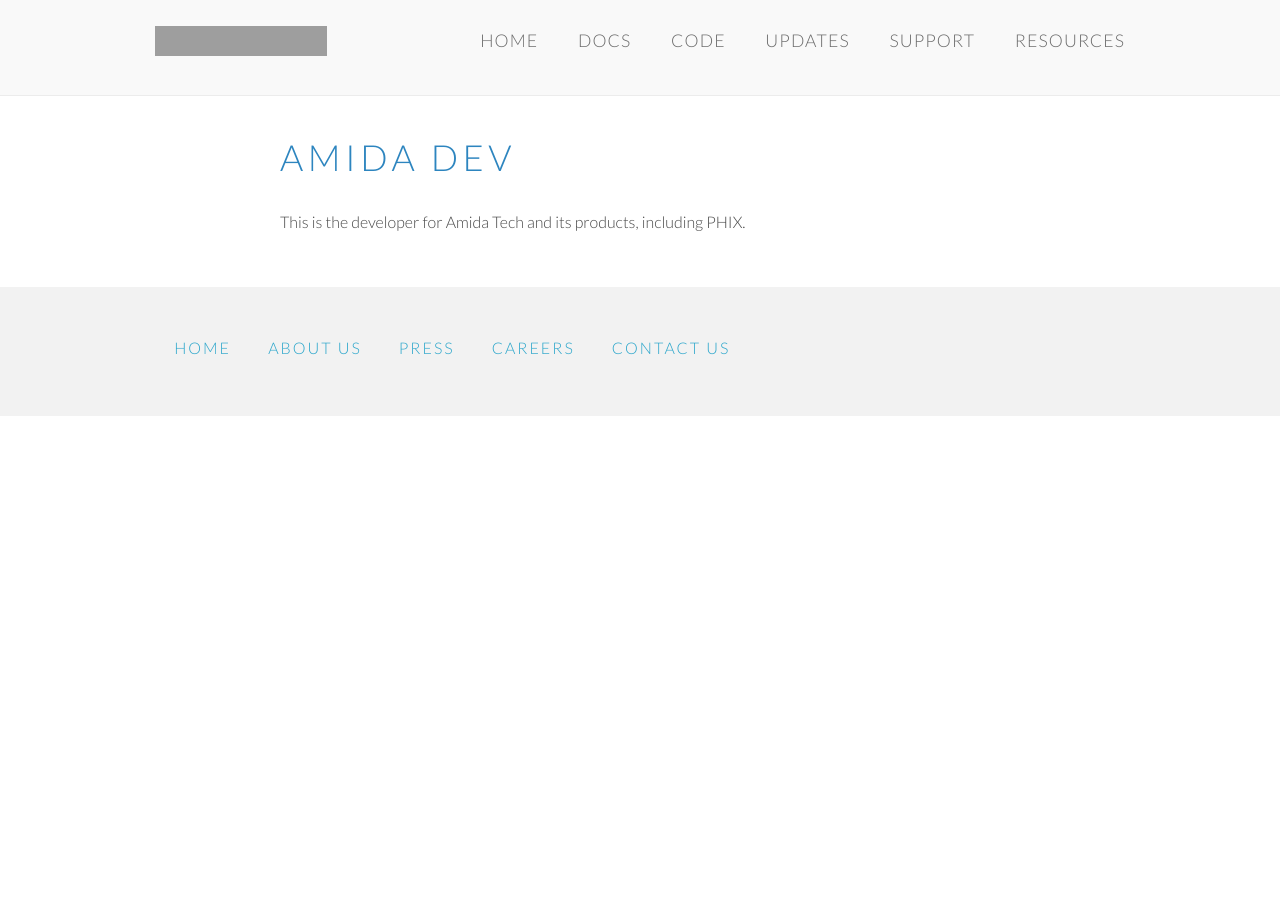
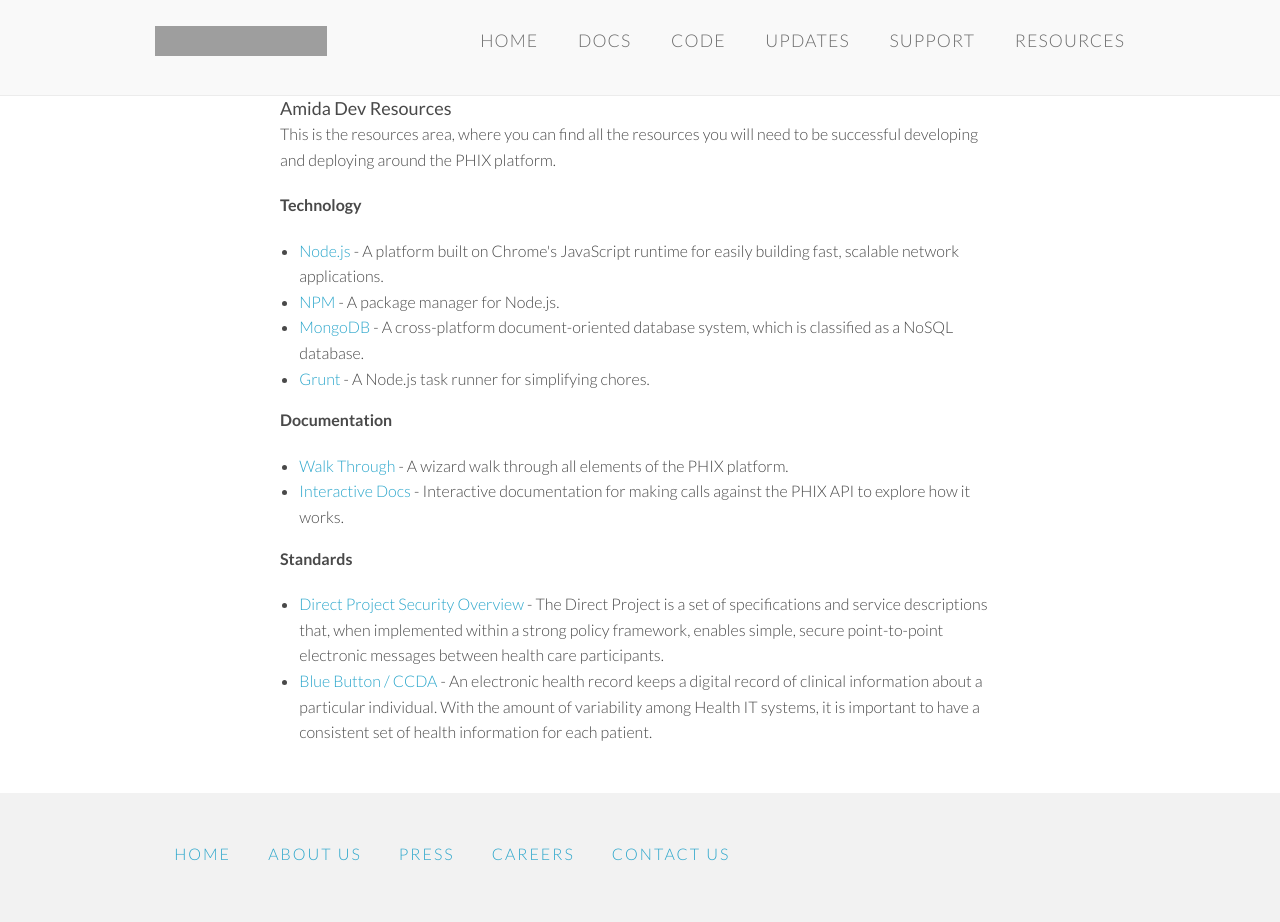
Before and after one commit to amida-tech/developers.amida.com, a Jekyll site: the page built from resources.html, in a window 1280 px wide. Built offline with Jekyll 4.4.1, drawn with Linux system fonts in a browser that asks for light colours; nearby versions of some CDN libraries; before the commit the page ends 900 px from its top, so only the background shows below that; grey boxes are pictures that could not be loaded.

Commit message:
publish base resources

```diff
--- a/resources.html
+++ b/resources.html
@@ -1,9 +1,27 @@
 ---
 layout: default
-title: Amida Dev
+title: Amida Dev Resources
 overview: true
 ---
 
-<h2>Amida Dev</h2>
+<h3>Amida Dev Resources</h3>
 
-<p>This is the developer for Amida Tech and its products, including PHIX.</p>
+<p>This is the resources area, where you can find all the resources you will need to be successful developing and deploying around the PHIX platform.</p>
+
+<p><strong>Technology</strong></p>
+<ul>
+    <li><a href="http://nodejs.org/download/">Node.js</a> - A platform built on Chrome's JavaScript runtime for easily building fast, scalable network applications.</li>
+    <li><a href="https://npmjs.org/doc/README.html" target="_blank">NPM</a> - A package manager for Node.js.</li>
+    <li><a href="https://npmjs.org/doc/README.html" target="_blank">MongoDB</a> - A cross-platform document-oriented database system, which is classified as a NoSQL database.</li>
+    <li><a href="http://gruntjs.com/getting-started">Grunt</a> - A Node.js task runner for simplifying chores.</li>
+</ul>
+<p><strong>Documentation</strong></p>
+<ul>
+    <li><a href="http://amida-dev.publicprivatesector.org/walk-through/what-is-phix.html">Walk Through</a> - A wizard walk through all elements of the PHIX platform.</li>
+    <li><a href="http://amida-dev.publicprivatesector.org/docs.html">Interactive Docs</a> - Interactive documentation for making calls against the PHIX API to explore how it works.</li>
+</ul>
+<p><strong>Standards</strong></p>
+<ul>
+    <li><a href="http://wiki.directproject.org/Direct+Project+Security+Overview" target="_blank">Direct Project Security Overview</a> - The Direct Project is a set of specifications and service descriptions that, when implemented within a strong policy framework, enables simple, secure point-to-point electronic messages between health care participants.</li>
+    <li><a href="http://bluebuttonplus.org/healthrecords.html" target="_blank">Blue Button / CCDA</a> - An electronic health record keeps a digital record of clinical information about a particular individual. With the amount of variability among Health IT systems, it is important to have a consistent set of health information for each patient.</li>
+</ul>
```
